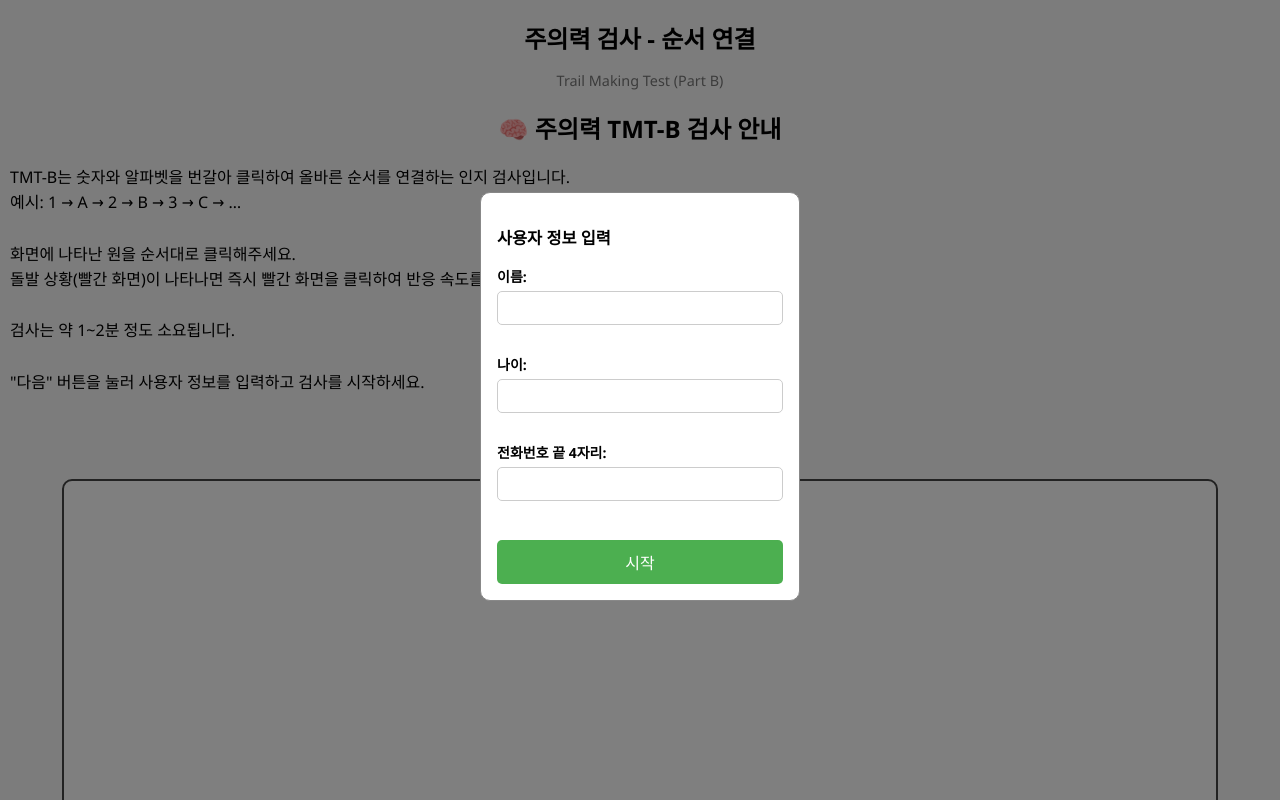
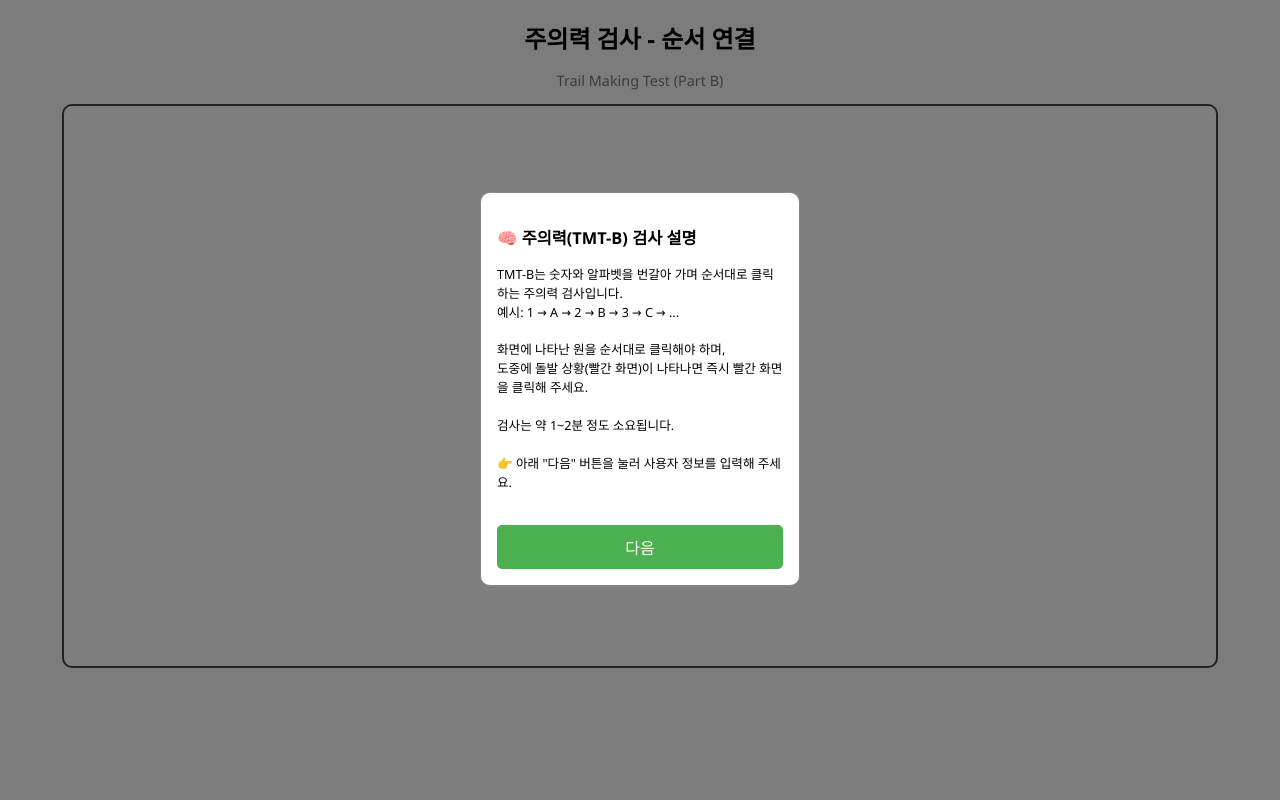
Before and after one commit to LDW2312/TMT-app, a Flask app: page / in a window 1280 px wide. Run offline with Flask 3, Linux system fonts and the light colour scheme.

Commit message:
설명페이지 수정

```diff
--- a/templates/index.html
+++ b/templates/index.html
@@ -10,25 +10,26 @@
 	<h1>주의력 검사 - 순서 연결</h1>
 	<p id="subtitle" style="font-size: 0.9em; color: #777;">Trail Making Test (Part B)</p>
 	<p id="user-info"></p>
-
-	<!-- 초기 설명 모달 (페이지 로드시 먼저 보임) -->
-	<div id="intro-section">
-		<h2>🧠 주의력 TMT-B 검사 안내</h2>
-		<p style="line-height: 1.6; font-size: 16px; text-align: left; padding: 0 10px;">
-			TMT-B는 숫자와 알파벳을 번갈아 클릭하여 올바른 순서를 연결하는 인지 검사입니다.<br>
-			예시: 1 → A → 2 → B → 3 → C → …<br><br>
-			화면에 나타난 원을 순서대로 클릭해주세요.<br>
-			돌발 상황(빨간 화면)이 나타나면 즉시 빨간 화면을 클릭하여 반응 속도를 측정합니다.<br><br>
-			검사는 약 1~2분 정도 소요됩니다.<br><br>
-			"다음" 버튼을 눌러 사용자 정보를 입력하고 검사를 시작하세요.
-		</p>
-		<button id="go-next-btn" style="margin-top: 20px; padding: 10px 20px; font-size: 16px;">다음</button>
-	</div>
-
 	<div id="tmt-area" class="tmt-box"></div>
 	<p id="status" class="status-text"></p>
 
-	<!-- 사용자 정보 입력 모달 -->
+	<!-- 설명 모달 (1단계) -->
+	<div id="intro-modal" class="modal" style="display: block;">
+		<div class="modal-content">
+			<h3>🧠 주의력(TMT-B) 검사 설명</h3>
+			<p style="font-size: 0.9em; line-height: 1.5;">
+				TMT-B는 숫자와 알파벳을 번갈아 가며 순서대로 클릭하는 주의력 검사입니다.<br>
+				예시: 1 → A → 2 → B → 3 → C → ...<br><br>
+				화면에 나타난 원을 순서대로 클릭해야 하며,<br>
+				도중에 돌발 상황(빨간 화면)이 나타나면 즉시 빨간 화면을 클릭해 주세요.<br><br>
+				검사는 약 1~2분 정도 소요됩니다.<br><br>
+				👉 아래 "다음" 버튼을 눌러 사용자 정보를 입력해 주세요.
+			</p>
+			<button id="go-to-user-info">다음</button>
+		</div>
+	</div>
+
+	<!-- 사용자 정보 입력 모달 (2단계) -->
 	<div id="user-modal" class="modal">
 		<div class="modal-content">
 			<h3>사용자 정보 입력</h3>
@@ -53,5 +54,13 @@
 	</div>
 
 	<script src="{{ url_for('static', filename='js/tmt.js') }}"></script>
+	<script>
+		document.addEventListener("DOMContentLoaded", () => {
+			document.getElementById("go-to-user-info").onclick = () => {
+				document.getElementById("intro-modal").style.display = "none";
+				document.getElementById("user-modal").style.display = "block";
+			};
+		});
+	</script>
 </body>
 </html>
```
Also changed, not shown: static/js/tmt.js (+9 -11 lines).
